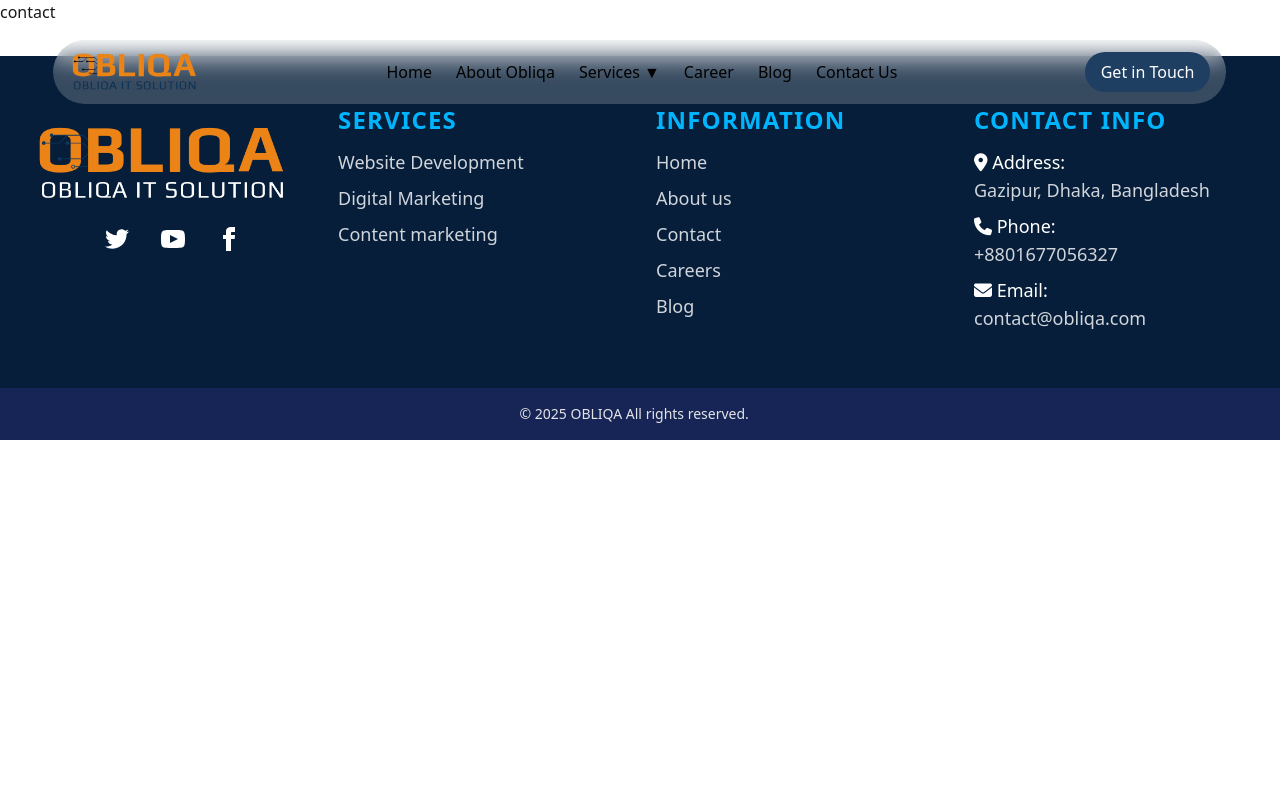
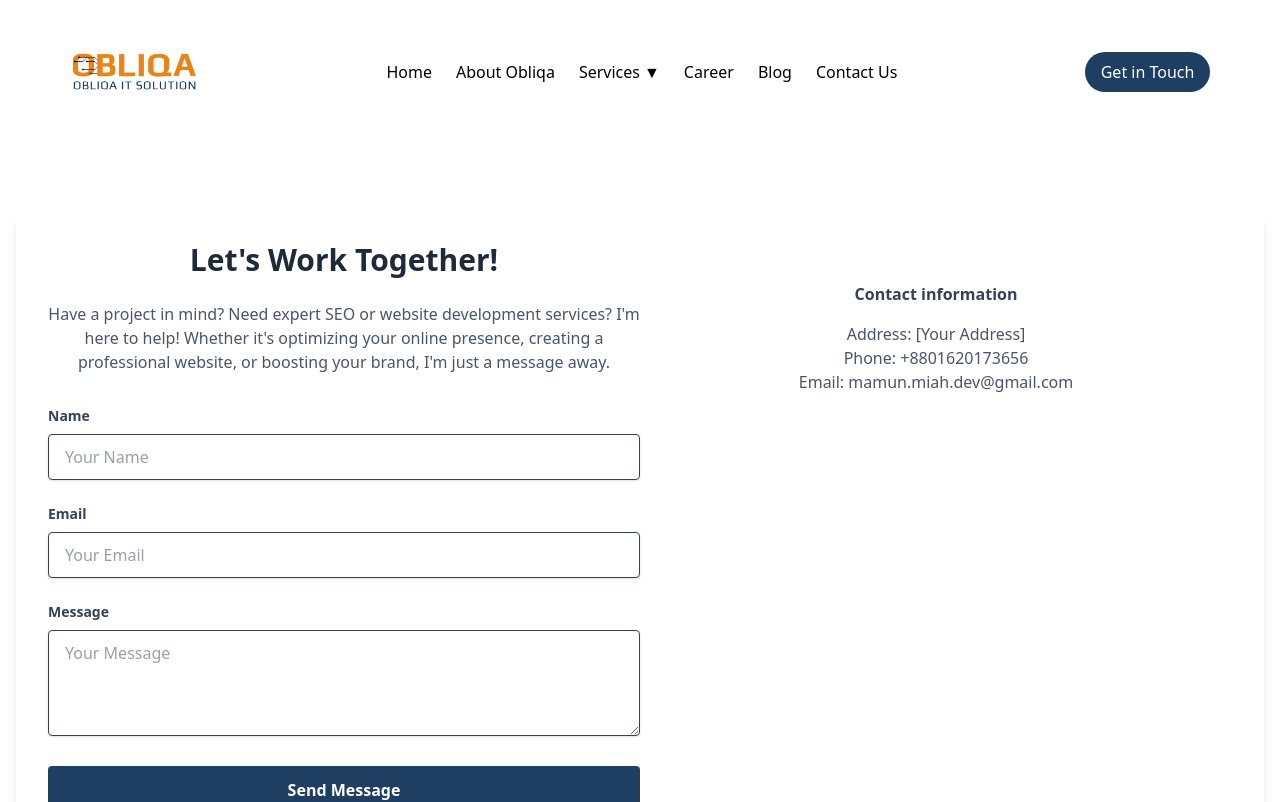
Before and after one commit to ShohagKaisar/Obliqa-Website, a React (Vite) app: page /contact in a window 1280 px wide. Shown: the top 802 px of the page. Built offline with nearby package versions, Linux system fonts and the light colour scheme.

Commit message:
creat contact Us component

```diff
--- a/src/component/Contact/Contact.jsx
+++ b/src/component/Contact/Contact.jsx
@@ -1,9 +1,68 @@
-import React from 'react'
 
-function contact() {
+
+const Contact = () => {
   return (
-    <div>contact</div>
-  )
-}
+    <div className="min-h-screen flex items-center justify-center p-4 mt-32">
+      <div className="flex bg-white p-8 rounded-lg shadow-lg">
+        <div className='w-1/2'>
+        <h2 className="text-3xl font-bold text-center mb-6 text-gray-800">Let's Work Together!</h2>
+        <p className="text-gray-600 text-center mb-8">
+          Have a project in mind? Need expert SEO or website development services? I'm here to help! Whether it's optimizing your online presence, creating a professional website, or boosting your brand, I'm just a message away.
+        </p>
+        <form>
+          <div className="mb-6">
+            <label className="block text-gray-700 text-sm font-bold mb-2" htmlFor="name">
+              Name
+            </label>
+            <input
+              className="shadow appearance-none border rounded w-full py-3 px-4 text-gray-700 leading-tight focus:outline-none focus:shadow-outline"
+              id="name"
+              type="text"
+              placeholder="Your Name"
+            />
+          </div>
+          <div className="mb-6">
+            <label className="block text-gray-700 text-sm font-bold mb-2" htmlFor="email">
+              Email
+            </label>
+            <input
+              className="shadow appearance-none border rounded w-full py-3 px-4 text-gray-700 leading-tight focus:outline-none focus:shadow-outline"
+              id="email"
+              type="email"
+              placeholder="Your Email"
+            />
+          </div>
+          <div className="mb-6">
+            <label className="block text-gray-700 text-sm font-bold mb-2" htmlFor="message">
+              Message
+            </label>
+            <textarea
+              className="shadow appearance-none border rounded w-full py-3 px-4 text-gray-700 leading-tight focus:outline-none focus:shadow-outline"
+              id="message"
+              placeholder="Your Message"
+              rows="4"
+            ></textarea>
+          </div>
+          <div className="flex items-center justify-center">
+            <button
+              className="bg-[#1E3F62] w-full hover:bg-blue-700 text-white font-bold py-3 px-6 rounded focus:outline-none focus:shadow-outline"
+              type="button"
+            >
+              Send Message
+            </button>
+          </div>
+        </form>
+        </div>
 
-export default contact
+        <div className="mt-10 text-center w-1/2">
+          <p className="text-gray-700 font-semibold mb-4">Contact information</p>
+          <p className="text-gray-600">Address: [Your Address]</p>
+          <p className="text-gray-600">Phone: +8801620173656</p>
+          <p className="text-gray-600">Email: mamun.miah.dev@gmail.com</p>
+        </div>
+      </div>
+    </div>
+  );
+};
+
+export default Contact;
```
